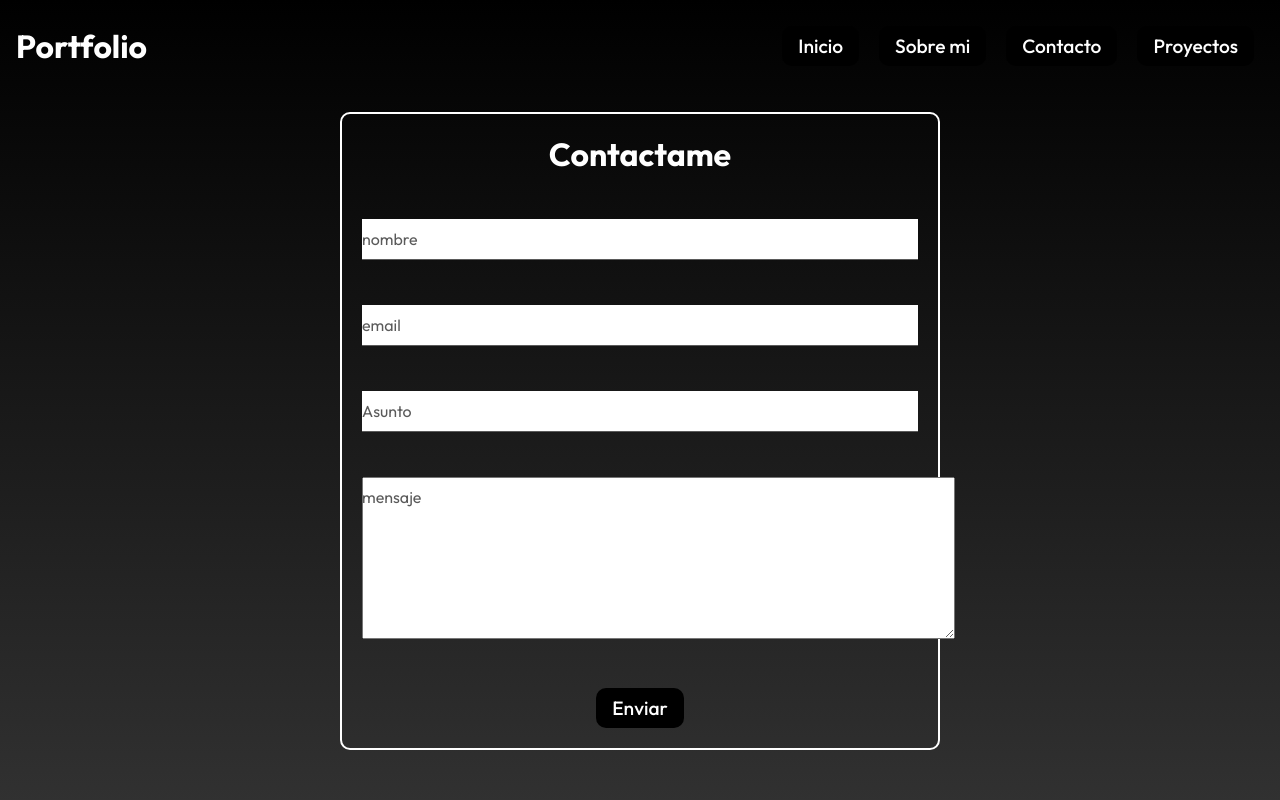
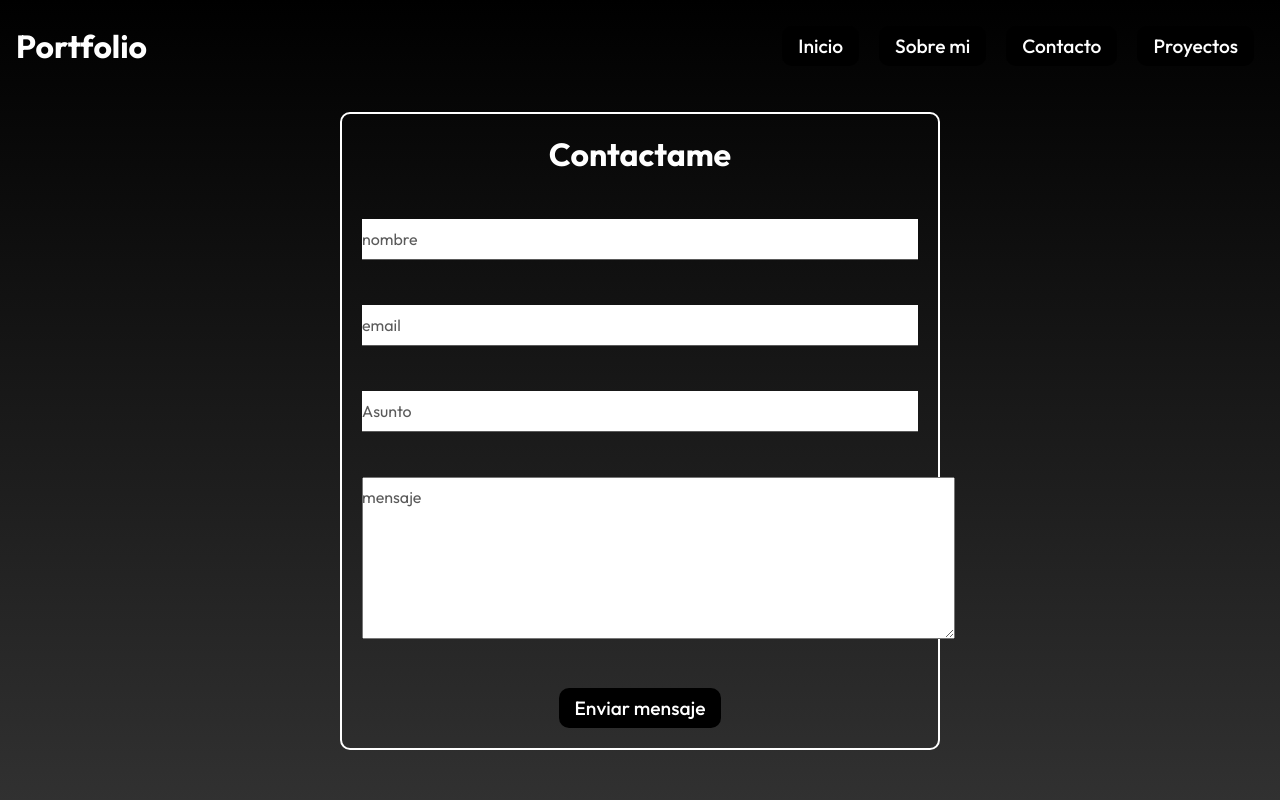
Before and after one commit to valen07dido/Portfolio, a React (Vite) app in the folder Client/: page /Contact in a window 1280 px wide. Shown: the top 800 px of the page. Built offline with nearby package versions, Linux system fonts and the light colour scheme.

Commit message:
intentando pushear

```diff
--- a/Client/src/Components/Contact/Contact.jsx
+++ b/Client/src/Components/Contact/Contact.jsx
@@ -112,7 +112,7 @@ const Contact = () => {
             <label htmlFor="">mensaje</label>
           </div>
           <button className={styles.buttons} type="submit">
-            Enviar
+            Enviar mensaje
           </button>
         </form>
       </div>
```
